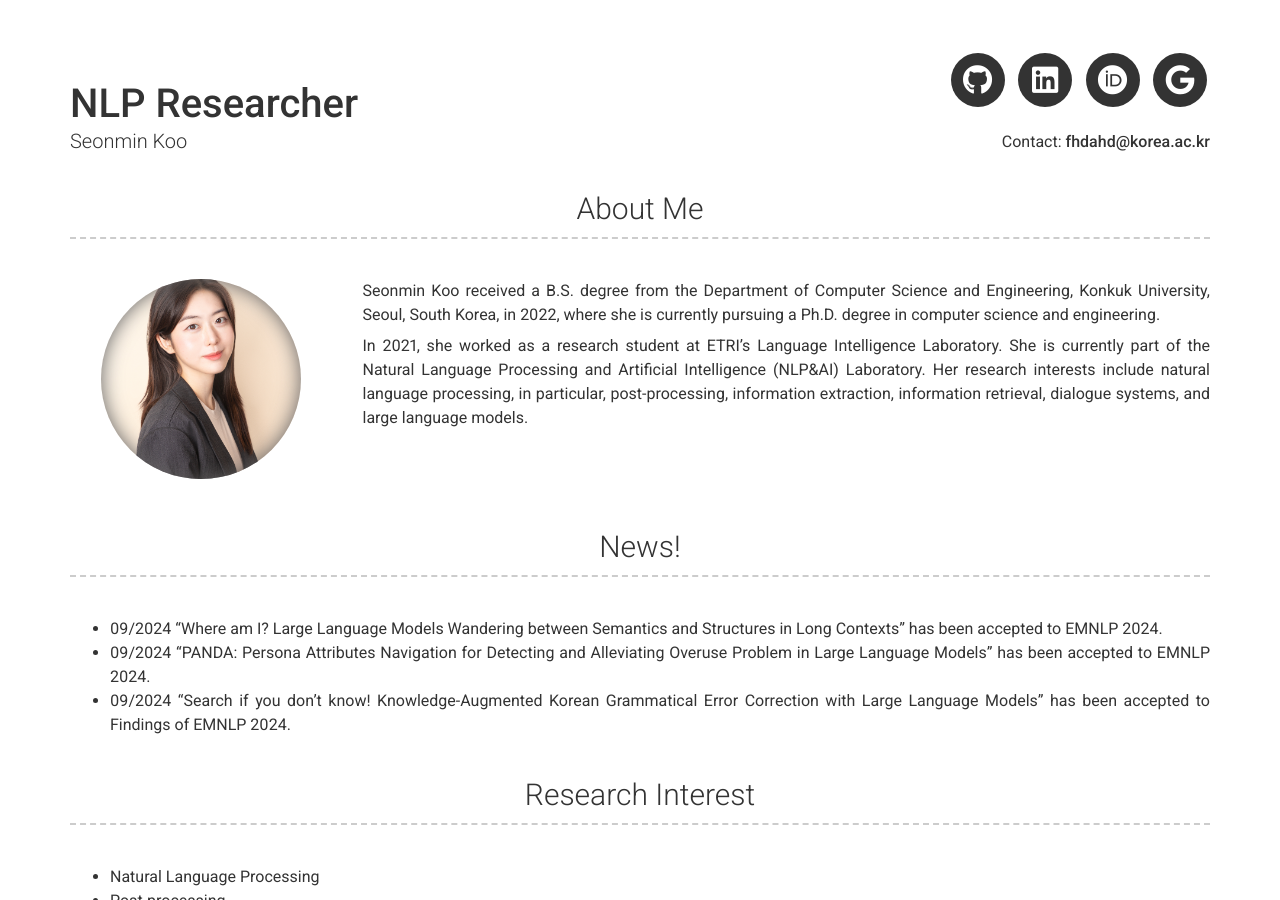
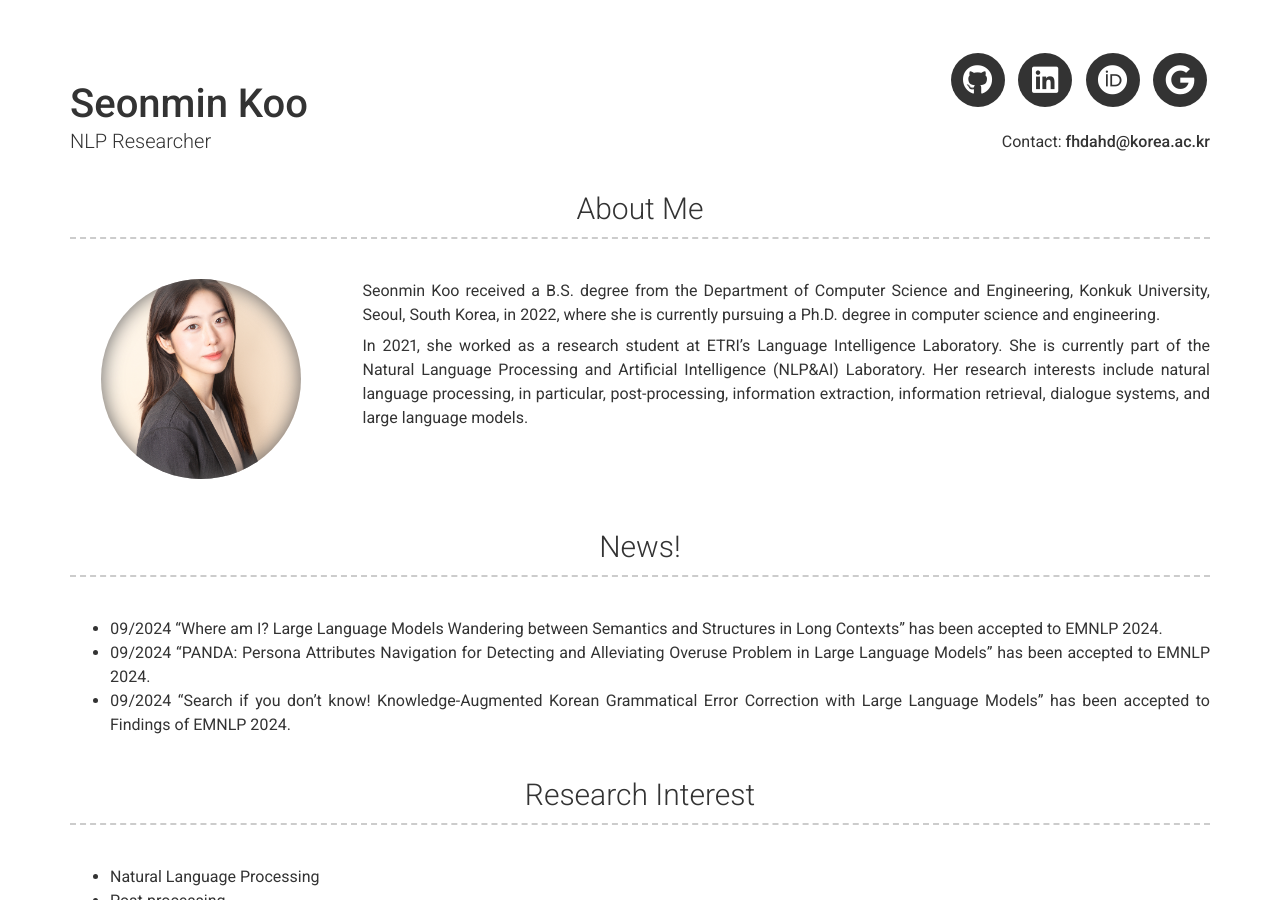
Before and after one commit to seonminkoo/seonminkoo.github.io, a Jekyll site: the page built from index.md, in a window 1280 px wide and 900 px high. Built offline with Jekyll 4.4.1, drawn with Linux system fonts in a browser that asks for light colours; nearby versions of some CDN libraries; some of the changed text lies outside the part shown.

```diff
--- a/_config.yml
+++ b/_config.yml
@@ -6,8 +6,8 @@ repository: Git repository where your resume will be hosted, only required if yo
 version: 2
 
 # Personal info
-name: NLP Researcher
-title: Seonmin Koo
+name: Seonmin Koo
+title: NLP Researcher
 email: fhdahd@korea.ac.kr
 email_title: Contact
 # phone: Your phone number (optional)
```
